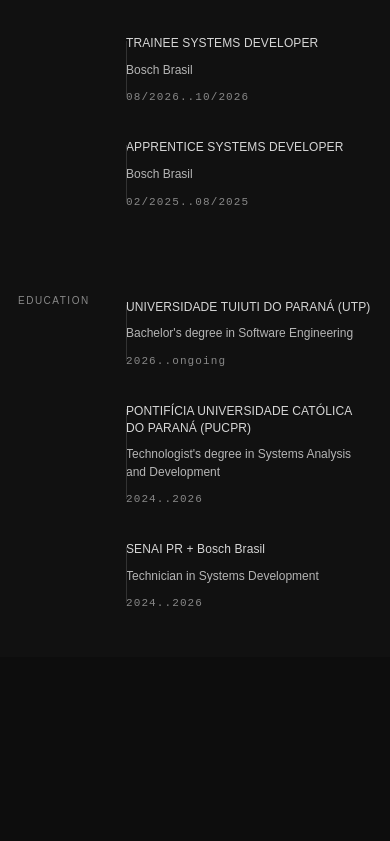
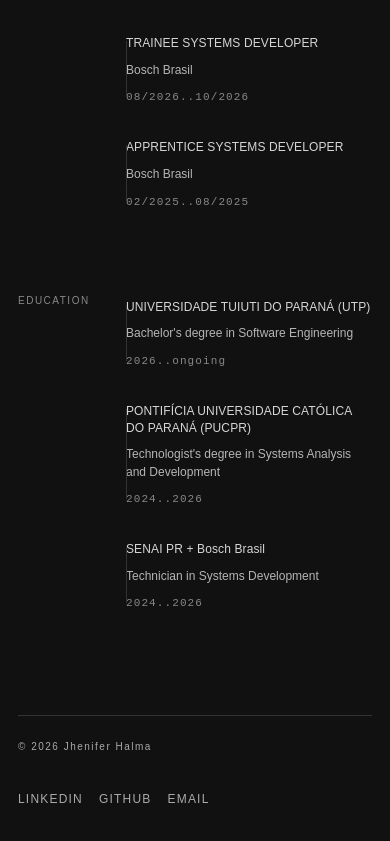
Before and after one commit to jheniferhlm/portfolio, a React (Vite) app in the folder portfolio/: page / in a window 390 px wide. Shown: the part 1031-1872 px from the top of the page. Before the commit the page ends 1688 px from the top, so only its background shows below. Built offline with nearby package versions, Linux system fonts and the light colour scheme.

Commit message:
feat: implemented the footer

```diff
--- a/portfolio/src/App.tsx
+++ b/portfolio/src/App.tsx
@@ -1,4 +1,5 @@
 import './App.css'
+import Footer from './components/Footer'
 import Hero from './components/Hero'
 import Info from './components/Info'
 
@@ -7,6 +8,7 @@
     <>
       <Hero />
       <Info />
+      <Footer />
     </>
   )
 }
--- /dev/null
+++ b/portfolio/src/components/Footer/index.css
@@ -0,0 +1,102 @@
+.footer {
+    display: flex;
+    align-items: center;
+    width: 100%;
+    padding: 100px 32px 32px;
+    box-sizing: border-box;
+    background: #111111;
+    color: #eeeeee;
+    font-family: Arial, Helvetica, sans-serif;
+}
+
+.footer-main {
+    width: 100%;
+    max-width: 1200px;
+    margin: 0 auto;
+    padding: 35px 0 20px;
+    border-top: 1px solid #333;
+    display: grid;
+    grid-template-columns: 1fr 1fr;
+    gap: 80px;
+    justify-content: space-between;
+}
+
+.footer-title span {
+    display: block;
+    font-size: 10px;
+    letter-spacing: .15em;
+    color: #aaa;
+}
+
+.footer-links {
+    display: flex;
+    flex-direction: row;
+    align-items: flex-start;
+    justify-content: flex-start;
+    gap: 2rem;
+}
+
+.footer-links a {
+    position: relative;
+    color: #aaa;
+    text-decoration: none;
+    font-size: 13px;
+    letter-spacing: .1em;
+    transition:
+        color .25s ease,
+        transform .25s ease;
+}
+
+.footer-links a::before {
+    content: "→";
+    position: absolute;
+    left: -20px;
+    opacity: 0;
+    transition: opacity .25s ease;
+}
+
+.footer-links a:hover {
+    color: #fff;
+    transform: translateX(5px);
+}
+
+.footer-links a:hover::before {
+    opacity: 1;
+}
+
+@media (max-width: 800px) {
+    .footer {
+        padding: 80px 22px 22px;
+    }
+
+    .footer-main {
+        grid-template-columns: 1fr;
+        gap: 50px;
+
+        padding-bottom: 60px;
+    }
+}
+
+@media (max-width: 500px) {
+    .footer {
+        padding: 70px 18px 18px;
+    }
+
+    .footer-main {
+        padding-top: 25px;
+        padding-bottom: 50px;
+        gap: 40px;
+    }
+
+    .footer-title h2 {
+        font-size: 44px;
+    }
+
+    .footer-links {
+        gap: 16px;
+    }
+
+    .footer-links a {
+        font-size: 12px;
+    }
+}
--- /dev/null
+++ b/portfolio/src/components/Footer/index.tsx
@@ -0,0 +1,34 @@
+import "./index.css";
+
+function Footer() {
+    return (
+        <footer className="footer">
+            <div className="footer-main">
+                <div className="footer-title">
+                    <span>© 2026 Jhenifer Halma</span>
+                </div>
+                <nav className="footer-links">
+                    <a
+                        href="https://www.linkedin.com/in/jheniferhalma/"
+                        target="_blank"
+                        rel="noreferrer"
+                    >
+                        LINKEDIN
+                    </a>
+                    <a
+                        href="https://github.com/jheniferhlm"
+                        target="_blank"
+                        rel="noreferrer"
+                    >
+                        GITHUB
+                    </a>
+                    <a href="mailto:halmajhenifer@gmail.com">
+                        EMAIL
+                    </a>
+                </nav>
+            </div>
+        </footer>
+    );
+}
+
+export default Footer;
--- a/portfolio/src/components/Info/index.css
+++ b/portfolio/src/components/Info/index.css
@@ -1,5 +1,5 @@
 .info {
-    min-height: 100vh;
+    min-height: 75vh;
     width: 100%;
     padding: 32px;
     box-sizing: border-box;
```
